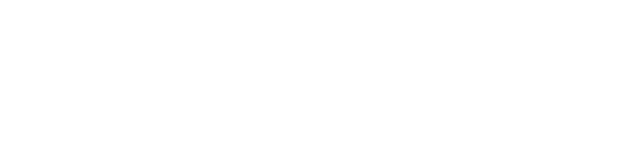
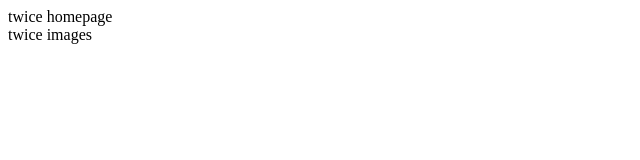
Before and after one commit to cnugithubteam7/ActualCoding_team7, a plain HTML site: page index.html in a window 1280 px wide. Shown: the whole page, without its empty margins (0-640 px from the left). Drawn offline with Linux system fonts and the light colour scheme.

Commit message:
쪼밍이

```diff
--- a/index.html
+++ b/index.html
@@ -1 +1,4 @@
-<html></html>
+<html>
+	<head>twice homepage</head>
+	<div>twice images</div>
+</html>
```
